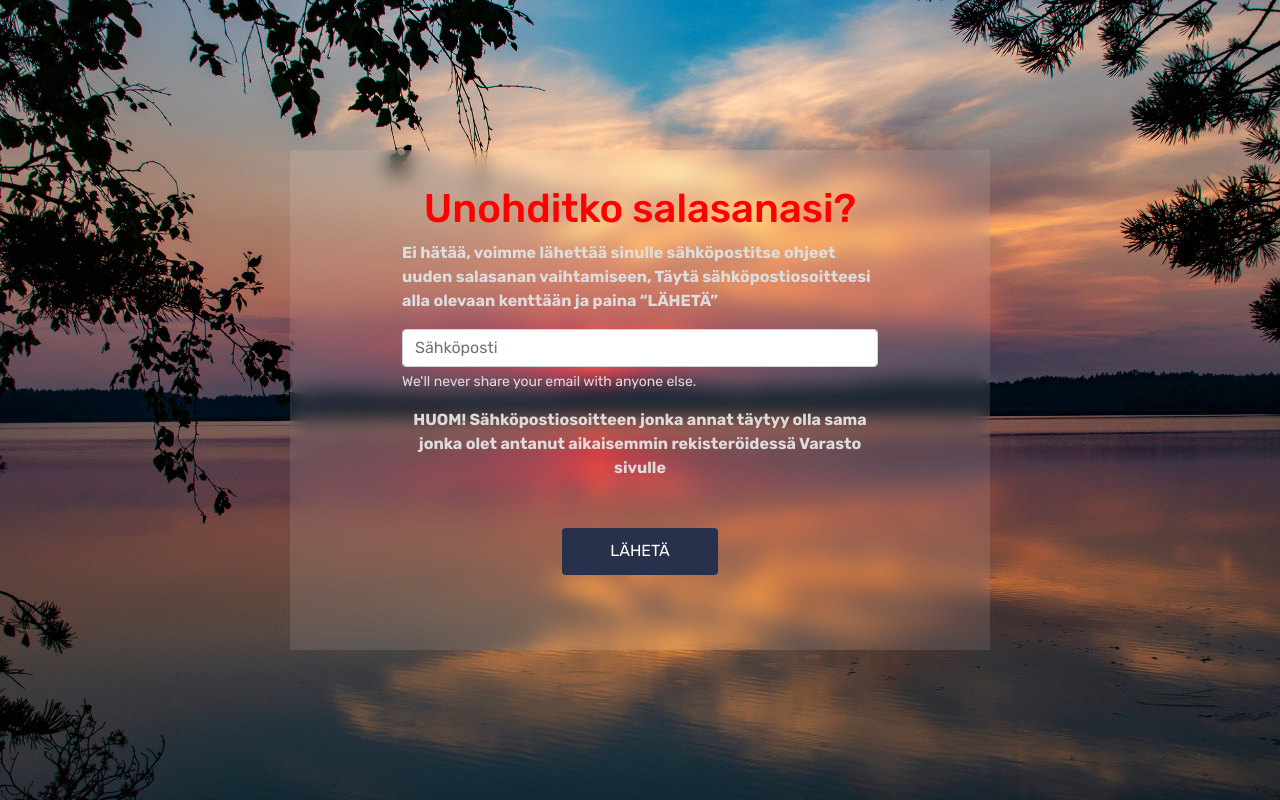
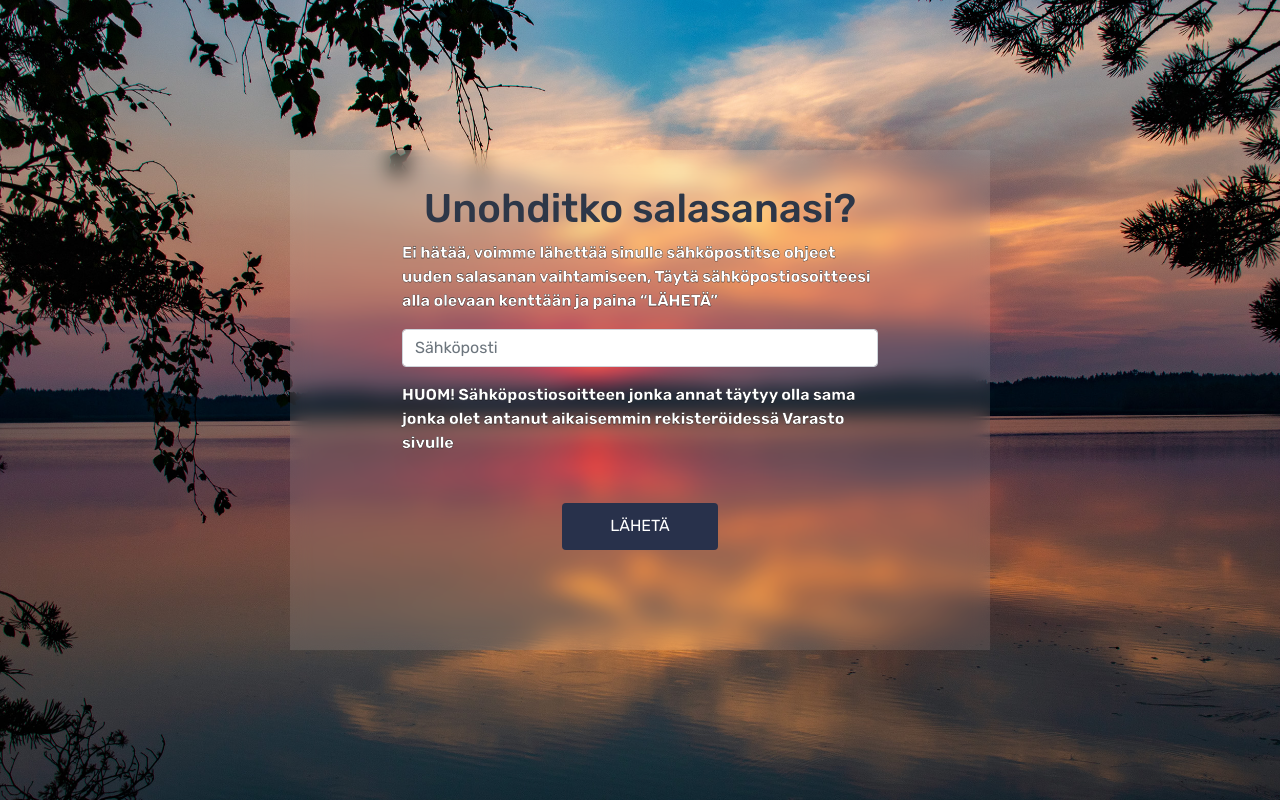
Before and after one commit to SergeiVasilyev/VarastohallintaR1, a Django app: page /recovery/ in a window 1280 px wide. Run offline with Django 4.2, Linux system fonts and the light colour scheme.

Commit message:
korjattu recovery tekstiä

```diff
--- a/varastoapp/static/varasto/login.css
+++ b/varastoapp/static/varasto/login.css
@@ -1,8 +1,8 @@
 h1 {
     /* color: #2D3748; */
-    color: red;
+    color: #2D3748;
     text-align: center;
-    font-family: inherit;
+    font-family: 'rubik';
     /* font-family: 'rubik'; */
 }
 
@@ -34,6 +34,7 @@ body * {
     /* border: 3px solid red; */
     background: url('pics/background_pic.jpg');
     background-size: cover;
+    /*backdrop-filter: blur(10px);*/
 }
 
 .form .form-label {
@@ -41,7 +42,7 @@ body * {
 }
 
 .form .form-text {
-    color: gainsboro !important;
+    color: white !important;
 }
 
 .link_container {
@@ -67,9 +68,20 @@ body * {
 }
 
 .form .b {
-    color: gainsboro
+    -webkit-text-stroke-width: 1px;
+    -webkit-text-stroke-color: black;
+    color: white
+
 }
 
 .upperText {
-    color: gainsboro !important;
+    -webkit-text-stroke-width: 0.3px;
+    -webkit-text-stroke-color: black;
+    color: white;
 }
+
+.lowerText {
+    -webkit-text-stroke-width: 0.3px;
+    -webkit-text-stroke-color: black;
+    color: white;
+}
--- a/varastoapp/templates/varasto/recovery.html
+++ b/varastoapp/templates/varasto/recovery.html
@@ -20,13 +20,13 @@
             <div class="mb-3">
                 <!--<label for="exampleInputEmail1" class="form-label">Käyttäjätunnus</label>-->
                 <input type="email" class="form-control" id="exampleInputEmail1" aria-describedby="emailHelp" placeholder="Sähköposti">
-                <div id="emailHelp" class="form-text">We'll never share your email with anyone else.</div>
+                <!--<div id="emailHelp" class="form-text">We'll never share your email with anyone else.</div>-->
             </div>
             <!--<div class="mb-3">
                 <label for="exampleInputPassword1" class="form-label">Password</label>
                 <input type="password" class="form-control" id="exampleInputPassword1">
             </div>-->
-            <div class="mb-3 link_container">
+            <div class="mb-3 lowerText">
                 <!--<a href="#" class="link-light link">Unohditko salasanasi?</a>-->
                 <b>HUOM! Sähköpostiosoitteen jonka annat täytyy olla sama jonka olet antanut aikaisemmin rekisteröidessä Varasto sivulle</b>
             </div>
```
